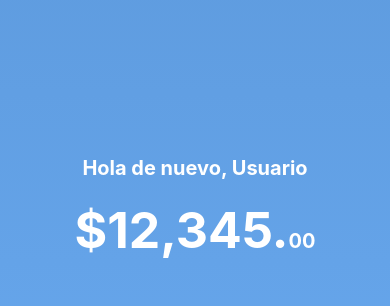
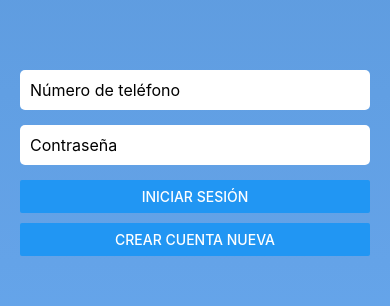
Before and after one commit to ASASauqui/Cashflow, a React Native app: screen /Login in a window 390 px wide. Shown: the part 414-720 px from the top of the page. Built offline with nearby package versions, Linux system fonts and the light colour scheme.

Commit message:
feat: login and register screens

```diff
--- a/App.js
+++ b/App.js
@@ -1,13 +1,27 @@
 import { NavigationContainer, StackActions } from '@react-navigation/native';
 import { createNativeStackNavigator } from '@react-navigation/native-stack';
+import { Login } from './screens';
 import { Dashboard } from './screens';
+import { Registro } from './screens';
 
 const Stack = createNativeStackNavigator();
 
 export default function App() {
   return (
     <NavigationContainer>
-      <Stack.Navigator>
+      <Stack.Navigator
+        initialRouteName="Login"
+      >
+        <Stack.Screen
+          name="Login"
+          component={Login}
+          options={{ headerShown: false }}
+        />
+        <Stack.Screen
+          name="Registro"
+          component={Registro}
+          options={{ headerShown: false }}
+        />
         <Stack.Screen
           name="Dashboard"
           component={Dashboard}
--- /dev/null
+++ b/screens/Login.jsx
@@ -0,0 +1,92 @@
+import React, { useState } from 'react';
+import { View, Text, TextInput, Button, StyleSheet, Alert, Image } from 'react-native';
+import { LinearGradient } from 'expo-linear-gradient';
+import logo from "../assets/img/logo2.png"
+
+const Login = ({ navigation }) => {
+    const [phoneNumber, setPhoneNumber] = useState('');
+    const [password, setPassword] = useState('');
+
+    const handleLogin = () => {
+        if (phoneNumber.trim() === '' || password.trim() === '') {
+            Alert.alert('Error', 'Ambos campos son obligatorios');
+            return;
+        }
+
+        navigation.navigate('Dashboard');
+    };
+
+    const handleRegistro = () => {
+        navigation.navigate('Registro');
+    };
+
+    return (
+        <LinearGradient colors={["#5893d4", "#67a7ed"]} style={styles.background}>
+            <View style={styles.container}>
+                <Image source={logo} style={styles.logo} />
+
+                <TextInput
+                    placeholder="Número de teléfono"
+                    style={styles.input}
+                    keyboardType="phone-pad"
+                    onChangeText={setPhoneNumber}
+                    value={phoneNumber}
+                />
+
+                <TextInput
+                    placeholder="Contraseña"
+                    style={styles.input}
+                    secureTextEntry={true}
+                    onChangeText={setPassword}
+                    value={password}
+                />
+
+                <View style={styles.buttonContainer}>
+                    <Button title="Iniciar sesión" onPress={handleLogin} />
+                </View>
+
+                <View style={styles.buttonContainer}>
+                    <Button title="Crear cuenta nueva" onPress={handleRegistro} />
+                </View>
+            </View>
+        </LinearGradient>
+    );
+}
+
+const styles = StyleSheet.create({
+    background: {
+        flex: 1,
+    },
+    container: {
+        flex: 1,
+        justifyContent: 'center',
+        alignItems: 'center',
+        paddingHorizontal: 20,
+    },
+    title: {
+        fontSize: 30,
+        fontWeight: 'bold',
+        color: 'white',
+        marginBottom: 20
+    },
+    input: {
+        width: '100%',
+        padding: 10,
+        borderRadius: 5,
+        backgroundColor: 'white',
+        marginBottom: 15,
+        fontSize: 16,
+    },
+    logo: {
+        width: 300,
+        height: 300,
+        marginBottom: 20,
+        resizeMode: 'contain',
+    },
+    buttonContainer: {
+        width: '100%',
+        marginBottom: 10,
+    }
+});
+
+export default Login;
--- /dev/null
+++ b/screens/Registro.jsx
@@ -0,0 +1,83 @@
+import React, { useState } from 'react';
+import { View, Text, TextInput, Button, StyleSheet, Alert } from 'react-native';
+import { LinearGradient } from 'expo-linear-gradient';
+
+const Registro = ({navigation}) => {
+    const [nombre, setNombre] = useState('');
+    const [telefono, setTelefono] = useState('');
+    const [contraseña, setContraseña] = useState('');
+
+    const handleRegistro = () => {
+        if (nombre.trim() === '' || telefono.trim() === '' || contraseña.trim() === '') {
+            Alert.alert('Error', 'Todos los campos son obligatorios');
+            return;
+        }
+
+        // Aquí va la lógica de registro
+        //console.log(nombre, telefono, contraseña);
+
+        Alert.alert('Cuenta creada con éxito', 'Bienvenido a Cashflow');
+        navigation.navigate('Login');
+    };
+
+    return (
+        <LinearGradient colors={["#5893d4", "#67a7ed"]} style={styles.background}>
+            <View style={styles.container}>
+                <Text style={styles.title}>Registro</Text>
+
+                <TextInput
+                    placeholder="Nombre"
+                    style={styles.input}
+                    onChangeText={setNombre}
+                    value={nombre}
+                />
+
+                <TextInput
+                    placeholder="Número de teléfono"
+                    style={styles.input}
+                    keyboardType="phone-pad"
+                    onChangeText={setTelefono}
+                    value={telefono}
+                />
+
+                <TextInput
+                    placeholder="Contraseña"
+                    style={styles.input}
+                    secureTextEntry={true}
+                    onChangeText={setContraseña}
+                    value={contraseña}
+                />
+
+                <Button title="Crear cuenta" onPress={handleRegistro} />
+            </View>
+        </LinearGradient>
+    );
+}
+
+const styles = StyleSheet.create({
+    background: {
+        flex: 1,
+    },
+    container: {
+        flex: 1,
+        justifyContent: 'center',
+        alignItems: 'center',
+        paddingHorizontal: 20,
+    },
+    title: {
+        fontSize: 30,
+        fontWeight: 'bold',
+        color: 'white',
+        marginBottom: 20
+    },
+    input: {
+        width: '100%',
+        padding: 10,
+        borderRadius: 5,
+        backgroundColor: 'white',
+        marginBottom: 15,
+        fontSize: 16,
+    },
+});
+
+export default Registro;
--- a/screens/index.js
+++ b/screens/index.js
@@ -1,3 +1,5 @@
 import Dashboard from "./Dashboard";
+import Login from "./Login";
+import Registro from "./Registro";
 
-export { Dashboard };
+export { Dashboard, Login, Registro };
```
Also changed, not shown: assets/img/logo.png (added), assets/img/logo2.png (added).
